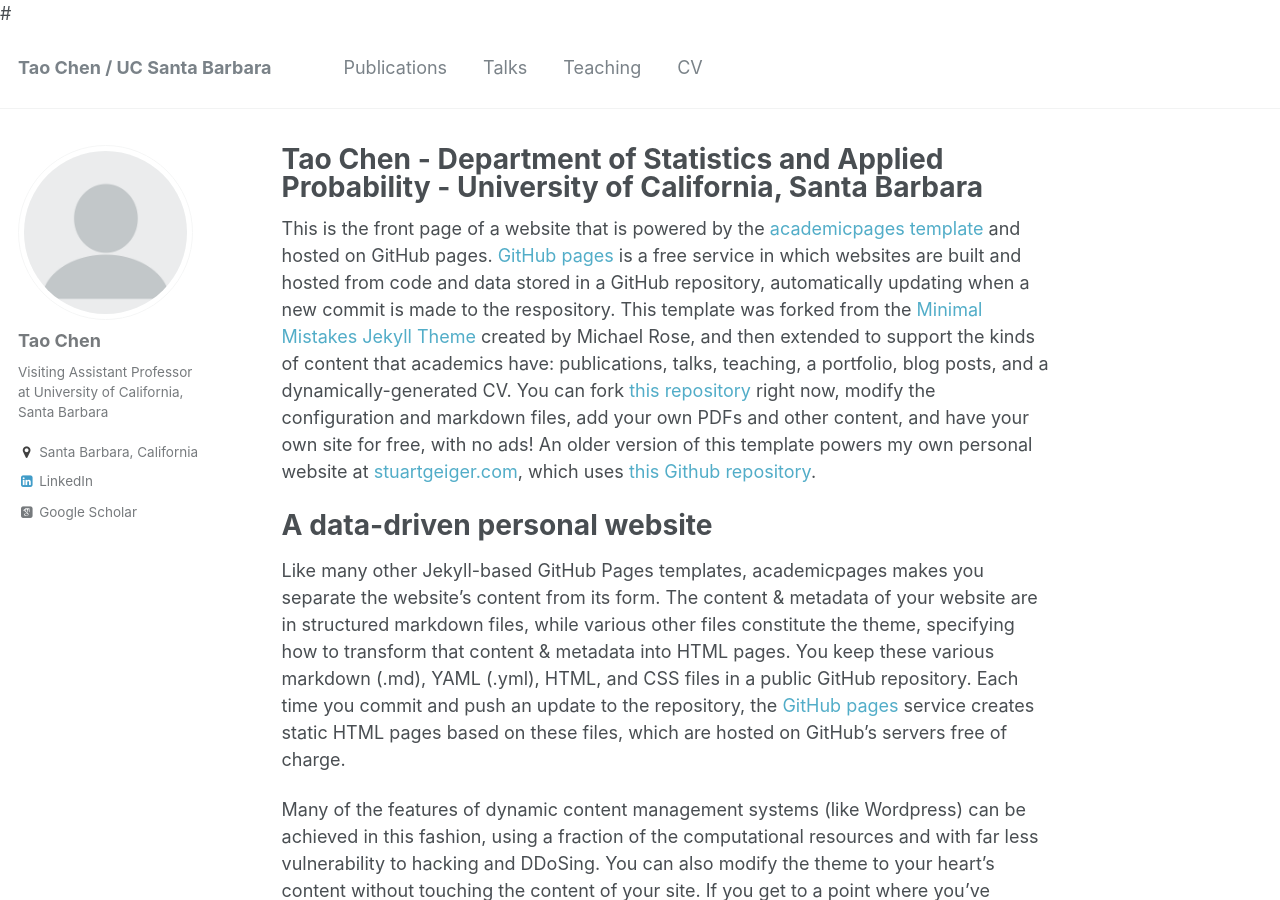
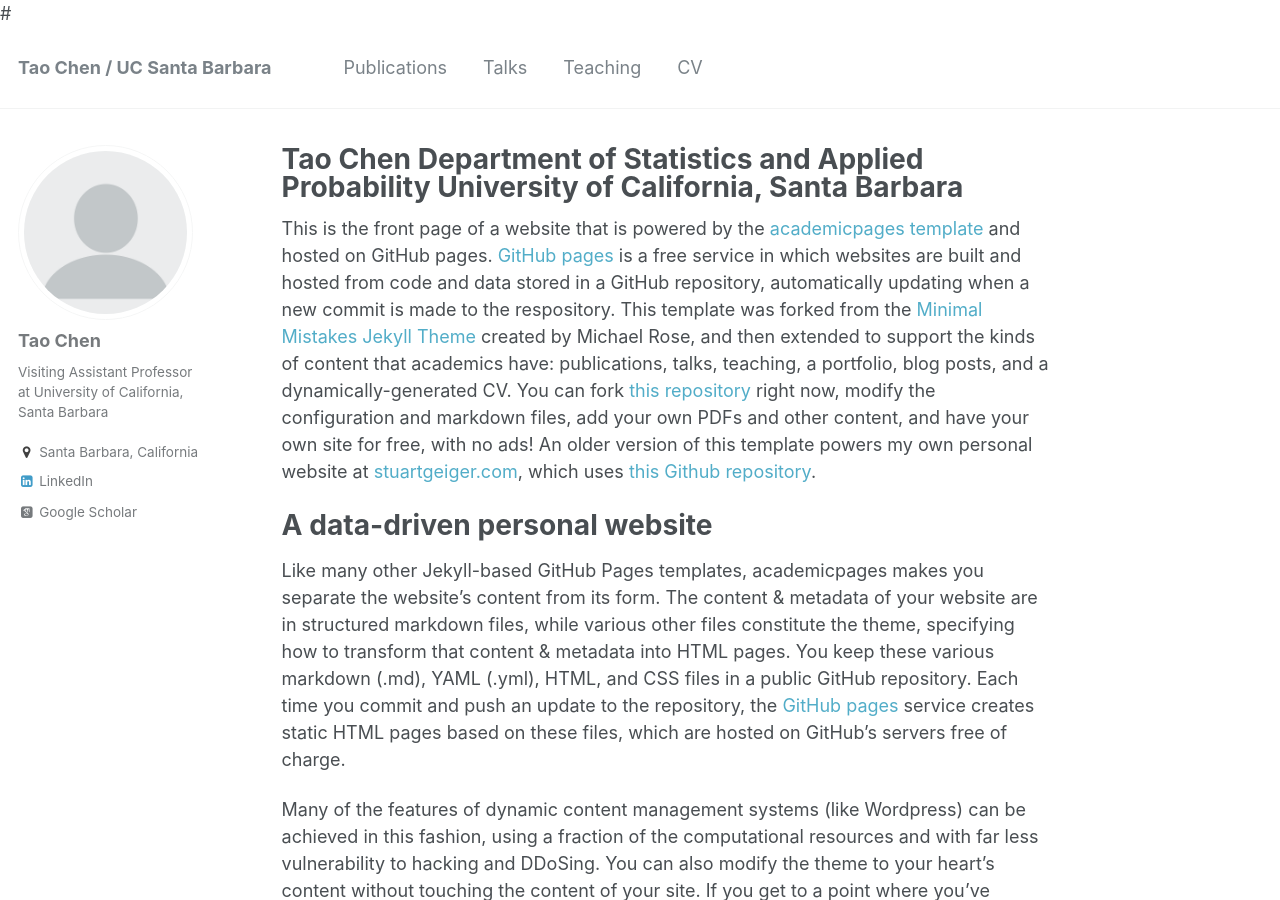
Before and after one commit to cherntodd/cherntodd.github.io, a Jekyll site: the page built from _pages/about.md, in a window 1280 px wide and 900 px high. Built offline with Jekyll 4.4.1, drawn with Linux system fonts in a browser that asks for light colours; some web fonts are replaced.

Commit message:
no message

```diff
--- a/_pages/about.md
+++ b/_pages/about.md
@@ -1,6 +1,8 @@
 ---
 permalink: /
-title: "Tao Chen - Department of Statistics and Applied Probability - University of California, Santa Barbara"
+title: "Tao Chen
+        Department of Statistics and Applied Probability
+		University of California, Santa Barbara"
 excerpt: "About me"
 author_profile: true
 redirect_from:
```
